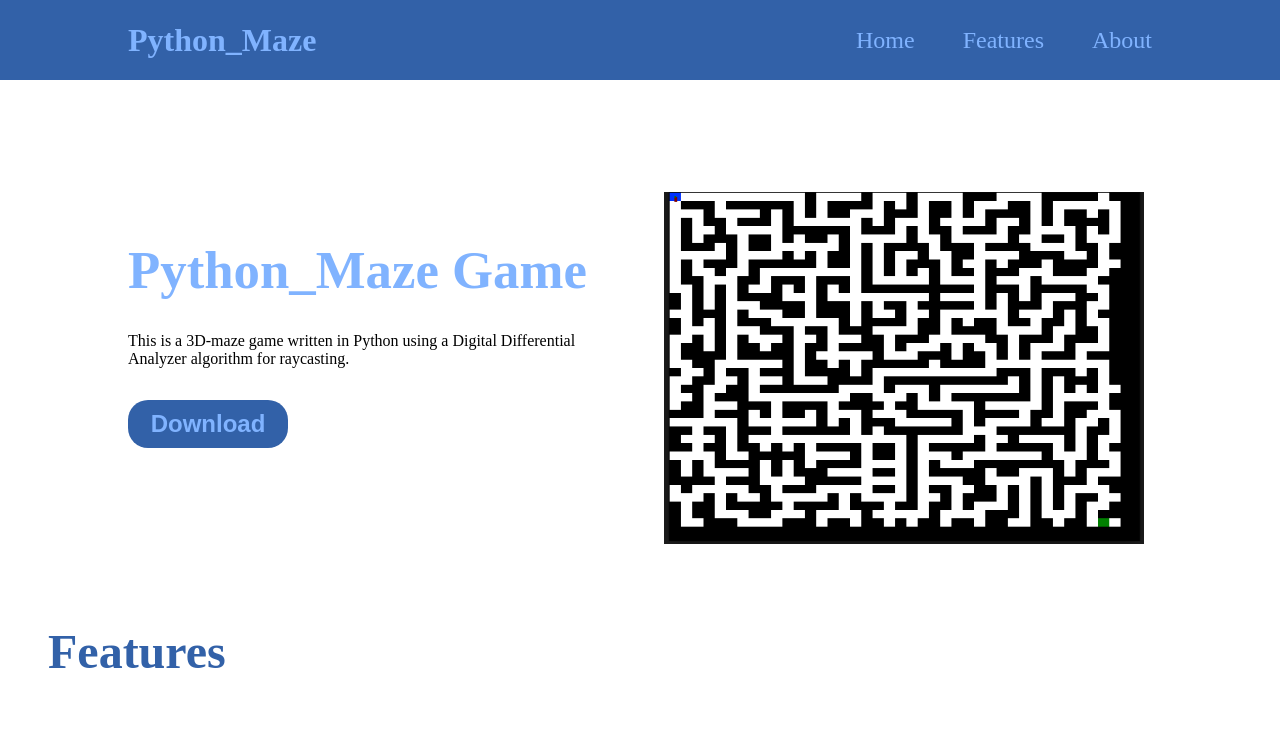
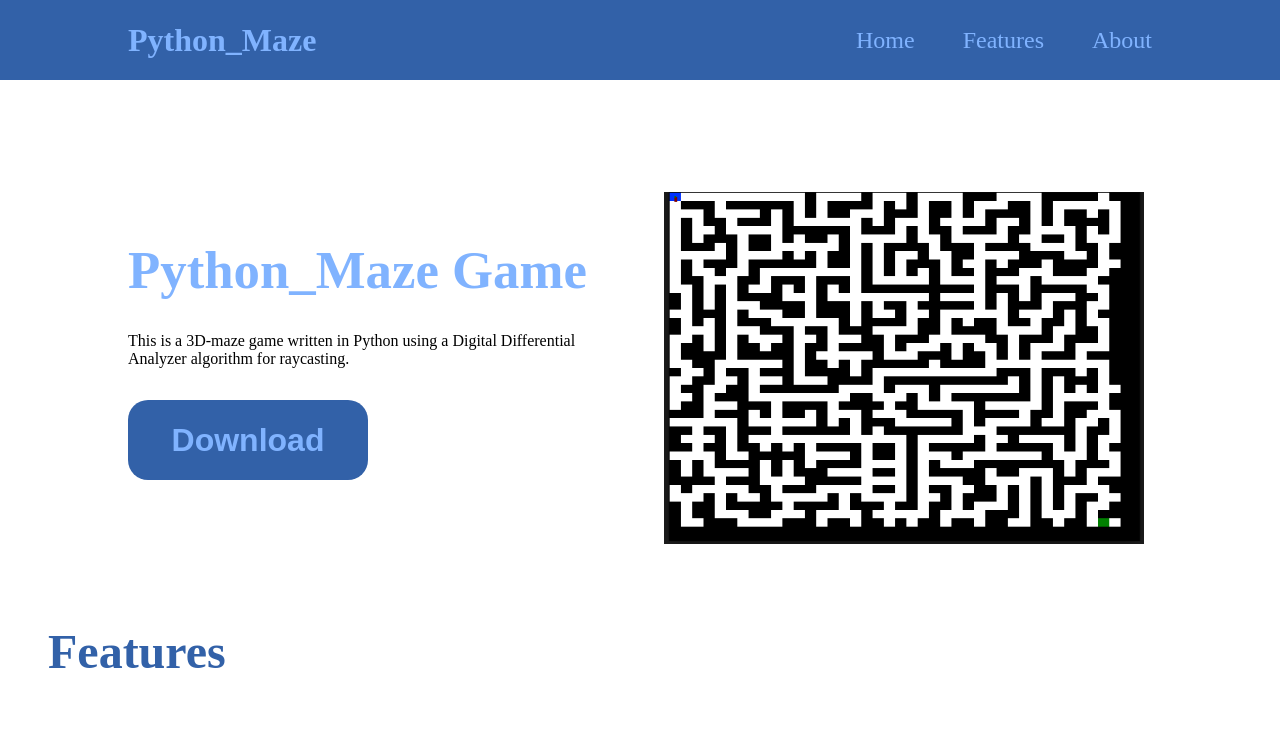
Before and after one commit to akinyiliz/python_maze, a React (Create React App) app in the folder landing-page/: page / in a window 1280 px wide. Shown: the top 741 px of the page. Built offline with nearby package versions, Linux system fonts and the light colour scheme.

Commit message:
style button

```diff
--- a/landing-page/src/components/home/Home.css
+++ b/landing-page/src/components/home/Home.css
@@ -35,8 +35,8 @@
 
 .btn {
 	background: #3261a8;
-	width: 10rem;
-	height: 3rem;
+	width: 15rem;
+	height: 5rem;
 	border: none;
 	border-radius: 20px;
 }
@@ -44,7 +44,7 @@
 .btn a {
 	text-decoration: none;
 	color: #80b3ff;
-	font-size: 1.5rem;
+	font-size: 2rem;
 	font-weight: bold;
 }
 
```
